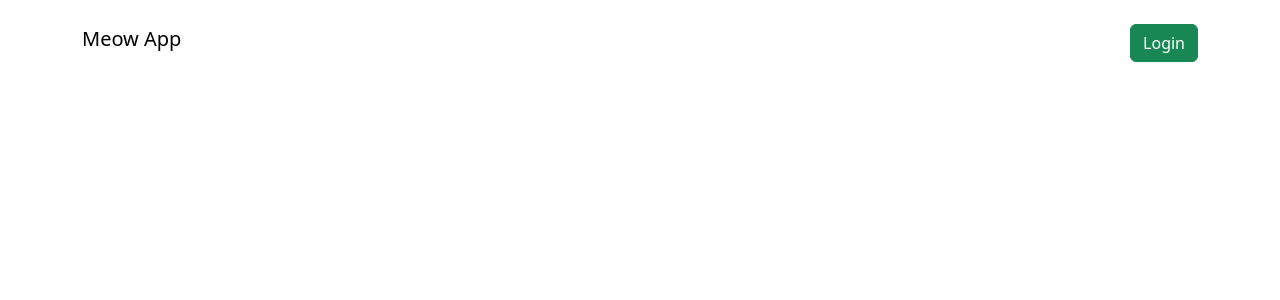
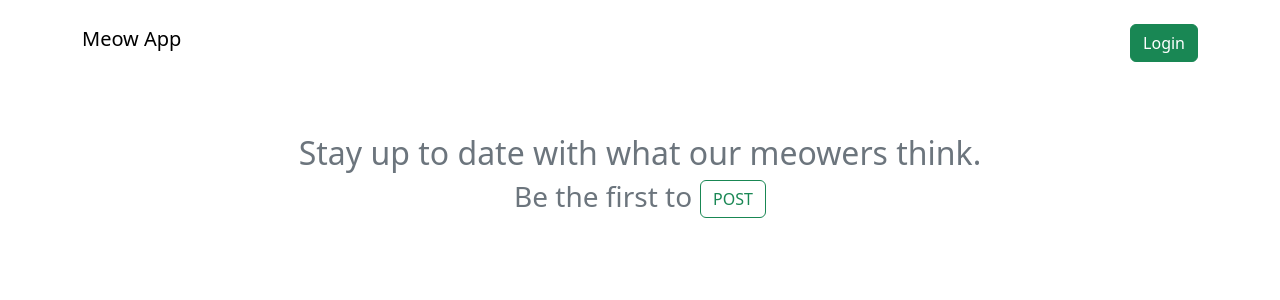
Before and after one commit to stevensdotb/meow-social-app, a Django app: page / in a window 1280 px wide. Shown: the top 300 px of the page. Run offline with Django 4.2, Linux system fonts and the light colour scheme; parts of the project's set-up code (start-up, migrations or seed data) failed here and were passed over.

Commit message:
Add header message to the landing page

```diff
--- a/meowapp/settings.py
+++ b/meowapp/settings.py
@@ -56,6 +56,9 @@ MIDDLEWARE = [
 ]
 
 ROOT_URLCONF = "meowapp.urls"
+CSRF_COOKIE_DOMAIN = None
+# Suggested code may be subject to a license. Learn more: ~LicenseLog:3127427933.
+CSRF_TRUSTED_ORIGINS = os.environ.get("DJANGO_ALLOWED_HOSTS").split(" ")
 
 TEMPLATES = [
     {
--- a/meowapp/templates/index.html
+++ b/meowapp/templates/index.html
@@ -4,6 +4,23 @@
     {% include "templates/snippets/navbar.html" %}
 {% endblock%}
 {% block content %}
+    <header id="header" class="py-5">
+        <h2 class="text-center text-secondary">Stay up to date with what our meowers think.</h2>
+        <div class="sub-header-text d-flex justify-content-center">
+            {% if not posts %}
+                <h3 class="text-center text-secondary">Be the first to </h3>
+            {% endif %}
+            <div>
+                <a href="
+                    {% if request.user.is_authenticated %}
+                        {% url 'user_profile' request.user.username %}
+                    {% else %}
+                        {% url 'login' %}
+                    {% endif %}
+                " class="btn btn-outline-success ms-2">POST</a>
+            </div>
+        </div>
+    </header>
     {% for post in posts %}
         {% include "templates/snippets/post_card.html" with post=post%}
     {% endfor %}
```
